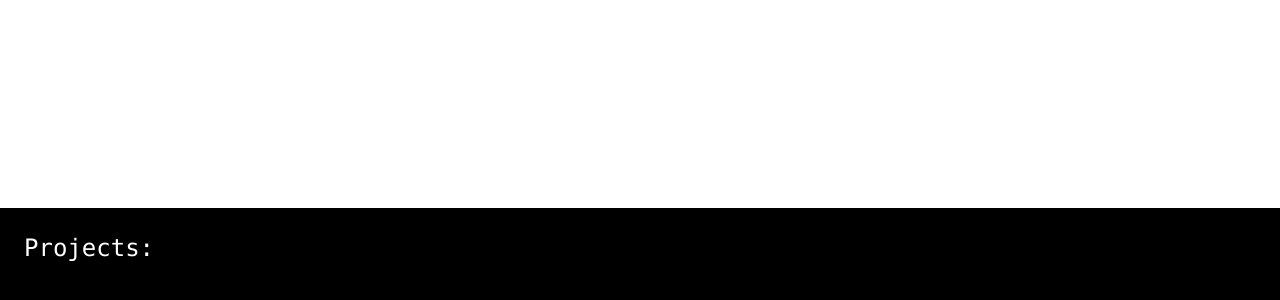
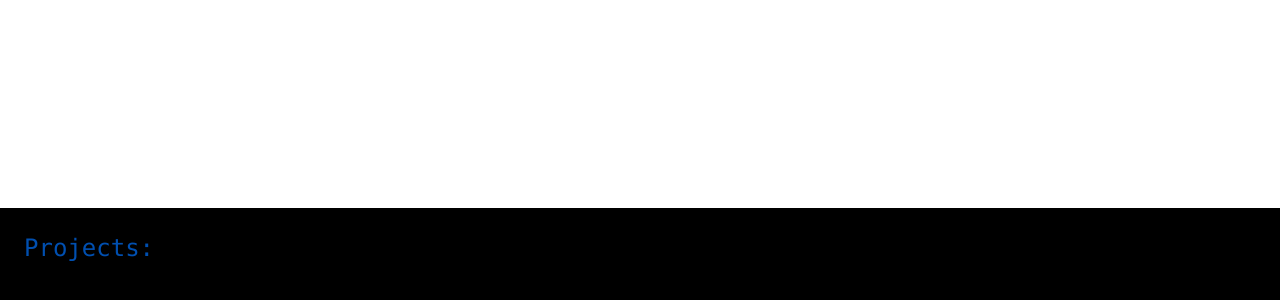
Before and after one commit to NaokiTM/portfolio, a React (Create React App) app: page / in a window 1280 px wide. Shown: the part 1400-1700 px from the top of the page. Built offline with nearby package versions, Linux system fonts and the light colour scheme.

Commit message:
added animated RGB text to project component heading

```diff
--- a/src/components/Projects.jsx
+++ b/src/components/Projects.jsx
@@ -3,7 +3,7 @@ import React from 'react'
 const Projects = () => {
   return (
     <div className='text-white bg-black relative h-screen'>
-      <div className='animate-rgbtext'>
+      <div className='text'>
         <div className="text-2xl font-mono flex p-6">Projects:</div>
       </div>
     </div>
--- a/src/index.css
+++ b/src/index.css
@@ -15,3 +15,26 @@
   bottom:0;
   filter: brightness(20%)
 }
+
+
+.text {
+  animation: text 10s linear infinite;
+}
+
+@keyframes text {
+  0% {
+      color: red;
+  }
+
+  25% {
+      color: lime;
+  }
+
+  75% {
+      color: blue;
+  }
+
+  100% {
+      color: red
+  }
+}
```
